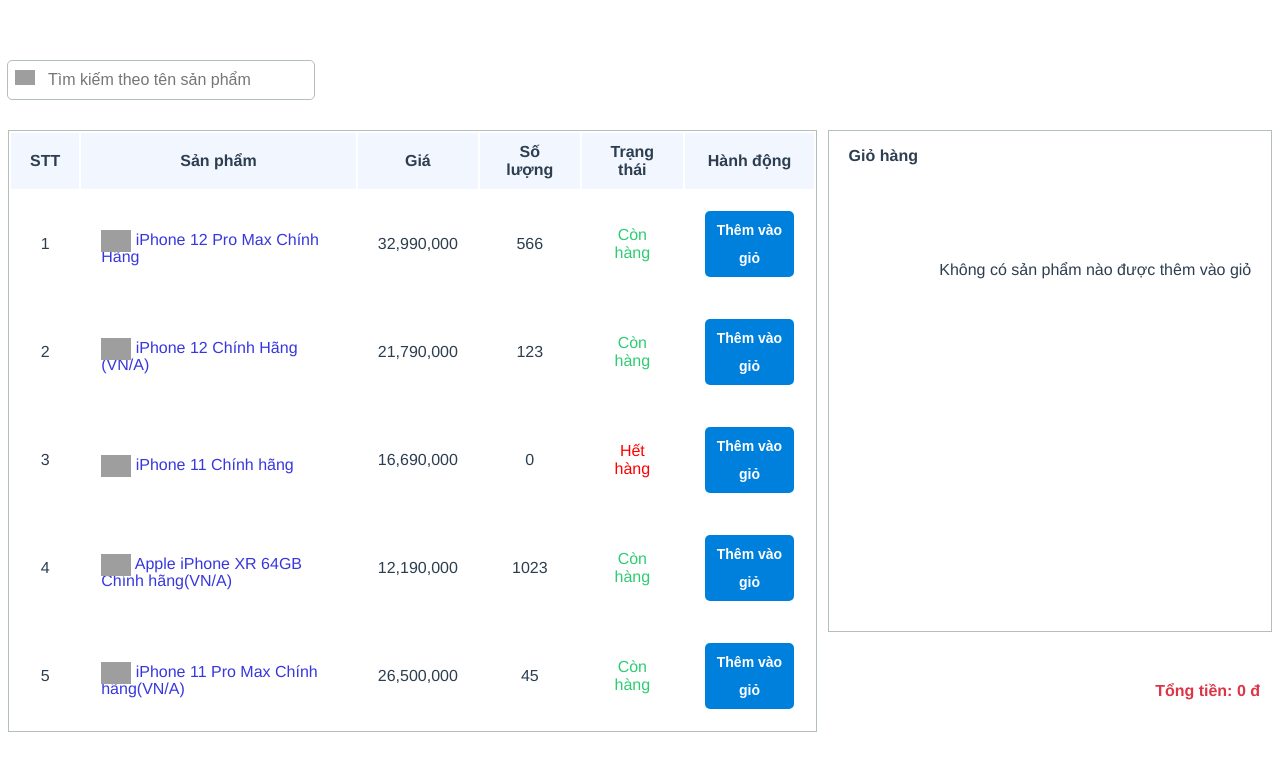
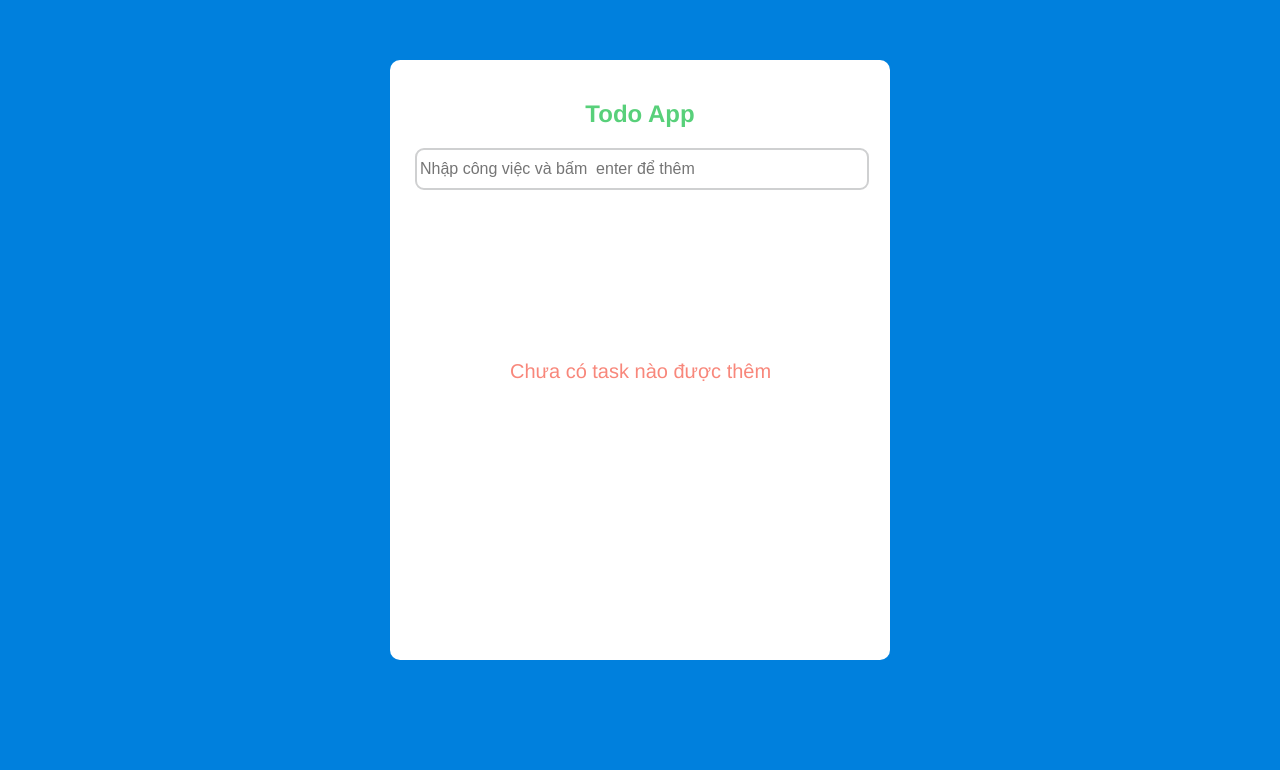
Before and after one commit to phongnguyen2593/VueJS.Homework, a Vue app: page / in a window 1280 px wide. Shown: the top 770 px of the page. Built offline with nearby package versions, Linux system fonts and the light colour scheme; grey boxes are pictures that could not be loaded.

Commit message:
Add homework unit 3 - todo list

```diff
--- a/src/App.vue
+++ b/src/App.vue
@@ -1,21 +1,34 @@
 <template>
   <div id="app">
-    <HomeworkUnit02 />
+    <!-- Start Homework Unit 2 -->
+    <!-- <HomeworkUnit02 /> -->
+    <!-- End Homework Unit 2 -->
+
+    <!-- Start Homework Unit 3 -->
+    <Todo />
+    <!-- End Homework Unit 3 -->
   </div>
 </template>
 
 <script>
-import HomeworkUnit02 from './components/Homework/Unit02.vue'
+// import HomeworkUnit02 from './components/Homework/Unit02.vue'
+import Todo from './components/Homework/Unit03/Exercise01/Todo.vue'
 
 export default {
   name: 'App',
   components: {
-    HomeworkUnit02
+    // HomeworkUnit02
+    Todo,
   }
 }
 </script>
 
-<style>
+<style lang="scss">
+
+body {
+  /* CSS Unit 3 Exercise 1 */
+  background-color: #0080DD;
+
   #app {
     font-family: Avenir, Helvetica, Arial, sans-serif;
     -webkit-font-smoothing: antialiased;
@@ -23,5 +36,7 @@
     text-align: center;
     color: #2c3e50;
     margin-top: 60px;
+
+  }
 }
 </style>
--- /dev/null
+++ b/src/components/Homework/Unit03/Exercise01/Todo.vue
@@ -0,0 +1,125 @@
+<template>
+    <div class="container">
+        <h2 class="title">Todo App</h2>
+        <div class="input-task">
+            <input type="text"
+                placeholder="Nhập công việc và bấm  enter để thêm"
+                :style="{ border: border }"
+                v-model="taskName"
+                @focus="focusInput"
+                @blur="blurInput"
+                @keydown.enter="addTask"
+            >
+        </div>
+
+        <div class="todo-list" v-if="tasks.length > 0">
+            <TodoItem  :tasks="tasks" @deleteTask="removeTask"/>
+        </div>
+
+        <div class="todo-empty" v-else>
+            <p>Chưa có task nào được thêm</p>
+        </div>
+    </div>
+</template>
+
+<script>
+import TodoItem from "./TodoItem.vue";
+
+export default {
+    name: 'Todo',
+
+    components: {
+        TodoItem,
+    },
+
+    data () {
+        return {
+            border: '',
+            taskName: '',
+            tasks: [],
+        }
+    },
+
+    methods: {
+        focusInput: function () {
+            this.border = '2px solid #43A1E6';
+        },
+
+        blurInput: function () {
+            this.border = '';
+        },
+
+        addTask: function () {
+            let task = {
+                name: this.taskName,
+                status: false,
+            }
+
+            this.tasks.push(task);
+            console.log(this.tasks);
+            this.taskName = '';
+        },
+
+        removeTask: function (data) {
+            this.tasks = this.tasks.filter((task, index) => {
+                return index != data;
+            });
+        }
+    }
+}
+</script>
+
+<style lang="scss">
+    .container {
+        background: #fff;
+        width: 500px;
+        height: 600px;
+        margin: 60px auto;
+        border-radius: 10px;
+
+        .title {
+            color: #58D07A;
+            padding-top: 40px;
+        }
+
+        .input-task {
+            width: 90%;
+            margin: 0 auto;
+
+            input {
+                width: 100%;
+                padding: 10px 0;
+                font-size: 16px;
+                border-radius: 9px;
+                border: 2px solid #cfd0d1;
+                outline: none;
+                text-indent: 3px;
+            }
+
+            input:hover {
+                border: 2px solid #43A1E6;
+            }
+        }
+
+        .todo-list {
+            width: 90%;
+            height: 69%;
+            margin: 0 auto;
+            margin-top: 30px;
+            overflow-y: scroll;
+        }
+
+        .todo-empty {
+            color: #F8877B;
+            position: relative;
+
+            p {
+                position: absolute;
+                left: 24%;
+                top: 150px;
+                font-size: 20px;
+            }
+
+        }
+    }
+</style>>
--- /dev/null
+++ b/src/components/Homework/Unit03/Exercise01/TodoItem.vue
@@ -0,0 +1,71 @@
+<template>
+    <div>
+        <div class="todo-item" v-for="(task,index) in tasks" :key="index">
+            <div class="checkbox">
+                <input type="checkbox" @click="task.status = !task.status" :checked="task.status">
+            </div>
+            <div class="task-name" :class="{ taskDone: task.status}">
+                {{ task.name }}
+            </div>
+            <div class="btn-delete" v-show="task.status">
+                <input type="button" value="Xóa" @click="deleteTask(index)">
+            </div>
+        </div>
+    </div>
+</template>
+
+<script>
+export default {
+    name: 'TodoItem',
+    props: ['tasks'],
+
+    methods: {
+        deleteTask: function (index) {
+            this.$emit('deleteTask', index);
+        }
+    }
+
+}
+</script>
+
+<style lang="scss" scoped>
+    .todo-item {
+        display: flex;
+        width: 97%;
+        border-bottom: 1px solid #EEF2F6;
+        margin-left: 10px;
+        line-height: 50px;
+        height: 50px;
+        .checkbox {
+            margin-top: 1px;
+            width: 10%;
+        }
+
+        .task-name {
+            width: 75%;
+            text-align: left;
+        }
+        .btn-delete {
+            font-weight: bold;
+            color: #fff;
+            width: 10%;
+
+            input {
+                background-color: #F54B5E;
+                border-radius: 3px;
+                border: unset;
+                font-weight: bold;
+                color: #fff;
+                cursor: pointer;
+                outline: none;
+                height: 30px;
+                padding: 10px 15px;
+                line-height: 100%;
+            }
+        }
+
+        .taskDone {
+            text-decoration: line-through;
+        }
+    }
+</style>
```
Lines whose indentation alone changed are shown as unchanged.
